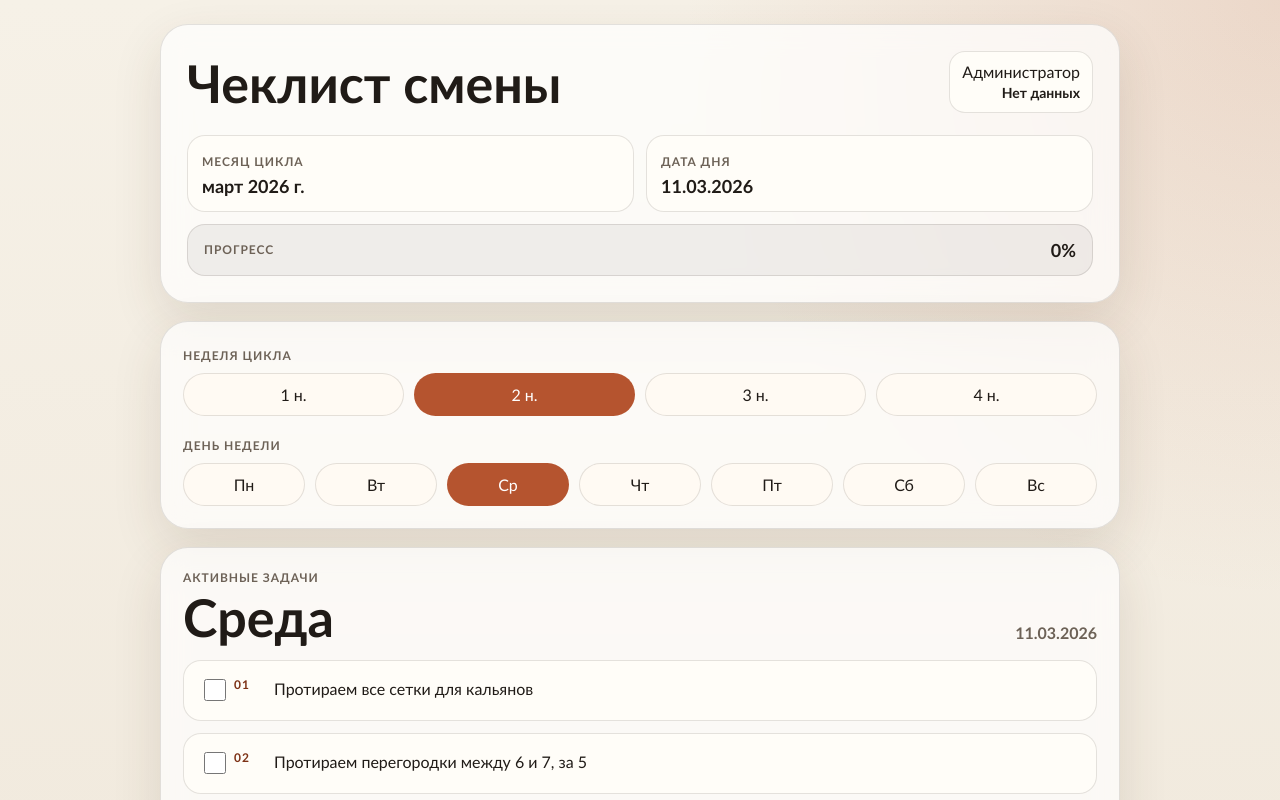
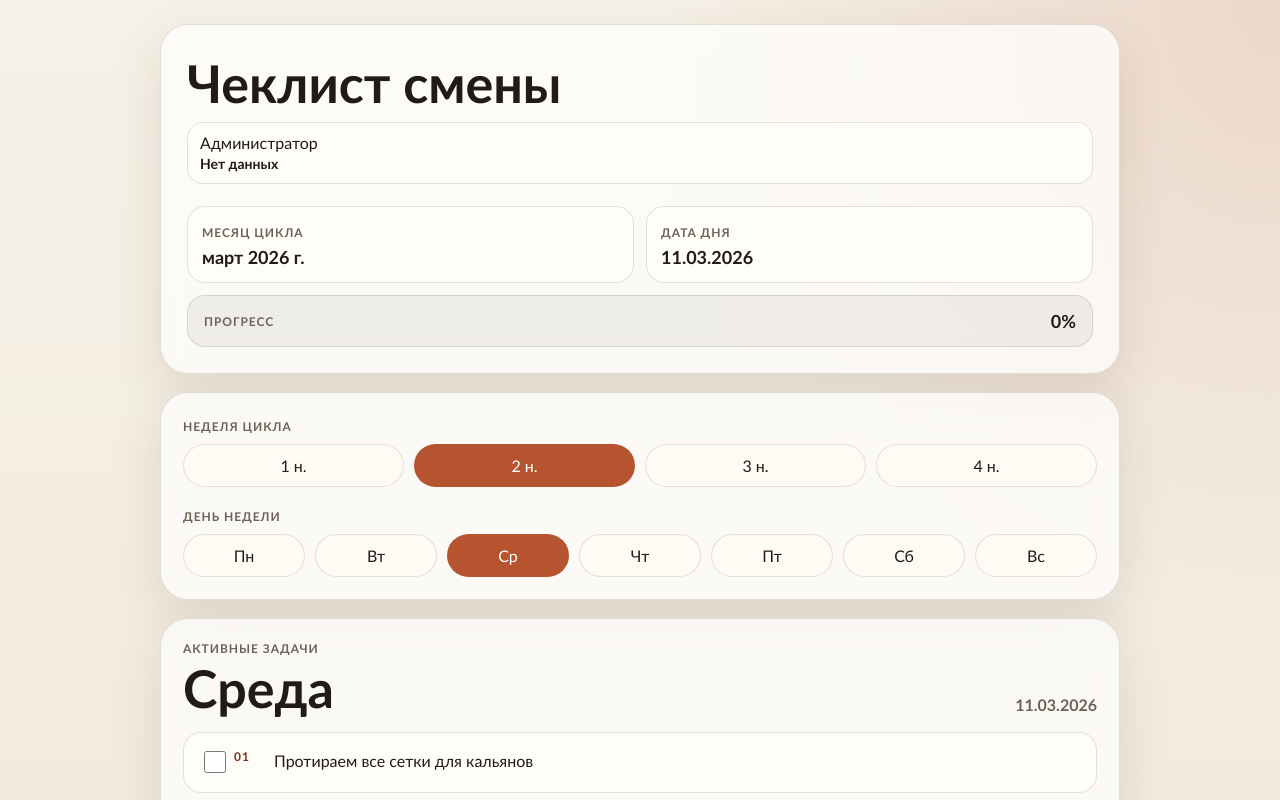
Before and after one commit to savchikn8n/checklist_vs_bot, a Next.js app: page / in a window 1280 px wide. Shown: the top 800 px of the page. Built offline with nearby package versions, Linux system fonts and the light colour scheme; no server answers.

Commit message:
Make administrator block visible in header

```diff
--- a/app/globals.css
+++ b/app/globals.css
@@ -54,20 +54,14 @@ input {
   padding: 26px;
 }
 
-.hero-heading {
-  display: flex;
-  align-items: flex-start;
-  justify-content: space-between;
-  gap: 12px;
-}
-
 .hero-admin {
   min-width: 0;
+  margin-top: 14px;
   padding: 10px 12px;
   border: 1px solid var(--line);
   border-radius: 16px;
   background: var(--card-strong);
-  text-align: right;
+  text-align: left;
 }
 
 .hero-admin strong {
@@ -273,10 +267,6 @@ input {
     padding: 18px;
   }
 
-  .hero-heading {
-    flex-direction: column;
-  }
-
   .hero-admin {
     width: 100%;
     text-align: left;
--- a/components/checklist-app.tsx
+++ b/components/checklist-app.tsx
@@ -165,9 +165,8 @@ export function ChecklistApp() {
   return (
     <main className="app-shell">
       <section className="hero-card">
-        <div className="hero-heading">
         <h1>Чеклист смены</h1>
-          <div className="hero-admin">
+        <div className="hero-admin hero-admin--full">
           <span>Администратор</span>
           <strong>
             {administratorStatus === "loading"
@@ -176,7 +175,6 @@ export function ChecklistApp() {
                 ? "Нет данных"
                 : administrator ?? "Не назначен"}
           </strong>
-          </div>
         </div>
         <div className="hero-meta hero-meta--compact">
           <div>
```
Lines whose indentation alone changed are shown as unchanged.
